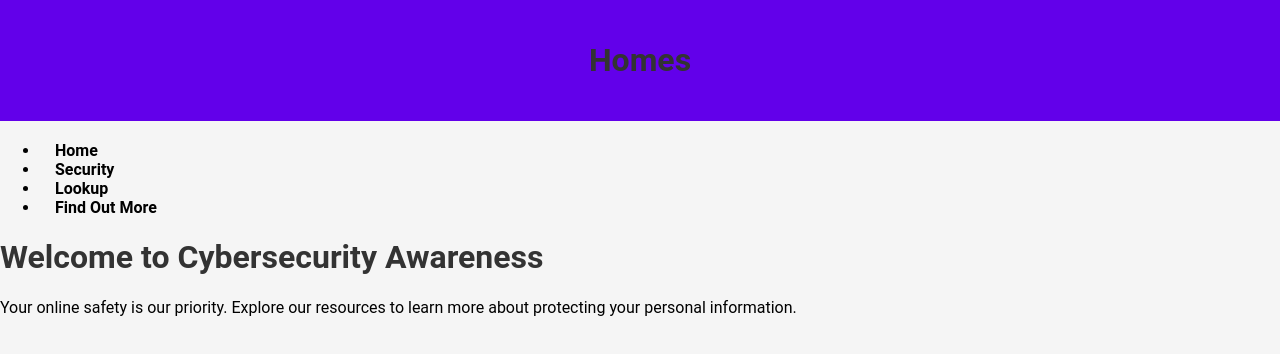
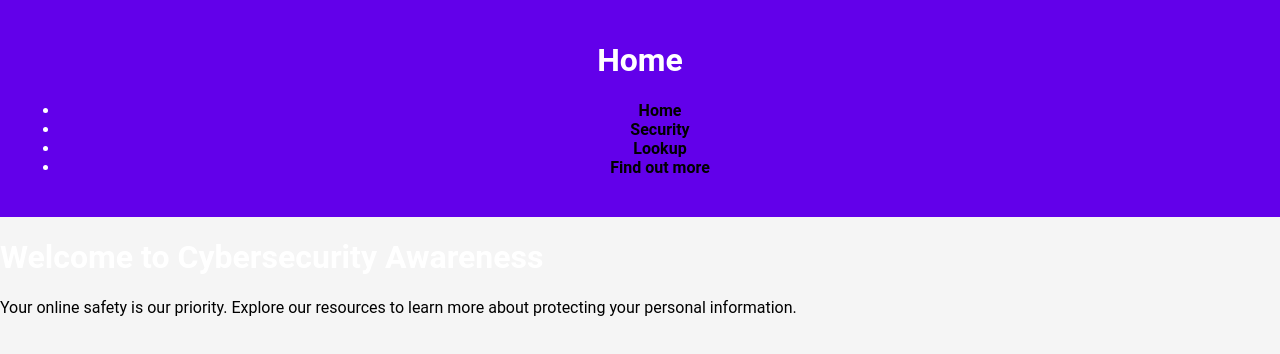
Before and after one commit to CLB-coronelguasap/ComputerTechWebsite, a website: page cybersecurity-website/public/index.html in a window 1280 px wide. Drawn offline with Linux system fonts and the light colour scheme.

Commit message:
tralalero tralala

```diff
--- a/cybersecurity-website/public/assets/css/styles.css
+++ b/cybersecurity-website/public/assets/css/styles.css
@@ -27,7 +27,11 @@ nav a:hover {
     text-decoration: underline;
 }
 
-h1, h2, h3 {
+h1 {
+    color: #ffffff;
+}
+
+h2, h3 {
     color: #333;
 }
 
--- a/cybersecurity-website/public/index.html
+++ b/cybersecurity-website/public/index.html
@@ -9,15 +9,16 @@
 </head>
 <body>
     <header id="header">
-        <h1>Homes</h1>
+        <h1>Home</h1>
+        <nav>
+            <ul>
+                <li><a href="index.html">Home</a></li>
+                <li><a href="security.html">Security</a></li>
+                <li><a href="lookup.html">Lookup</a></li>
+                <li><a href="about.html">Find out more</a></li>
+            </ul>
+        </nav>
     </header>
-    <nav id="navbar">
-        <ul>
-            <li><a href="index.html">Home</a></li>
-            <li><a href="security.html">Security</a></li>
-            <li><a href="lookup.html">Lookup</a></li>
-            <li><a href="about.html">Find Out More</a></li>
-        </ul>
     </nav>
     <main>
         <h1>Welcome to Cybersecurity Awareness</h1>
```
Also changed, not shown: cybersecurity-website/public/about.html (+2 -2 lines).
